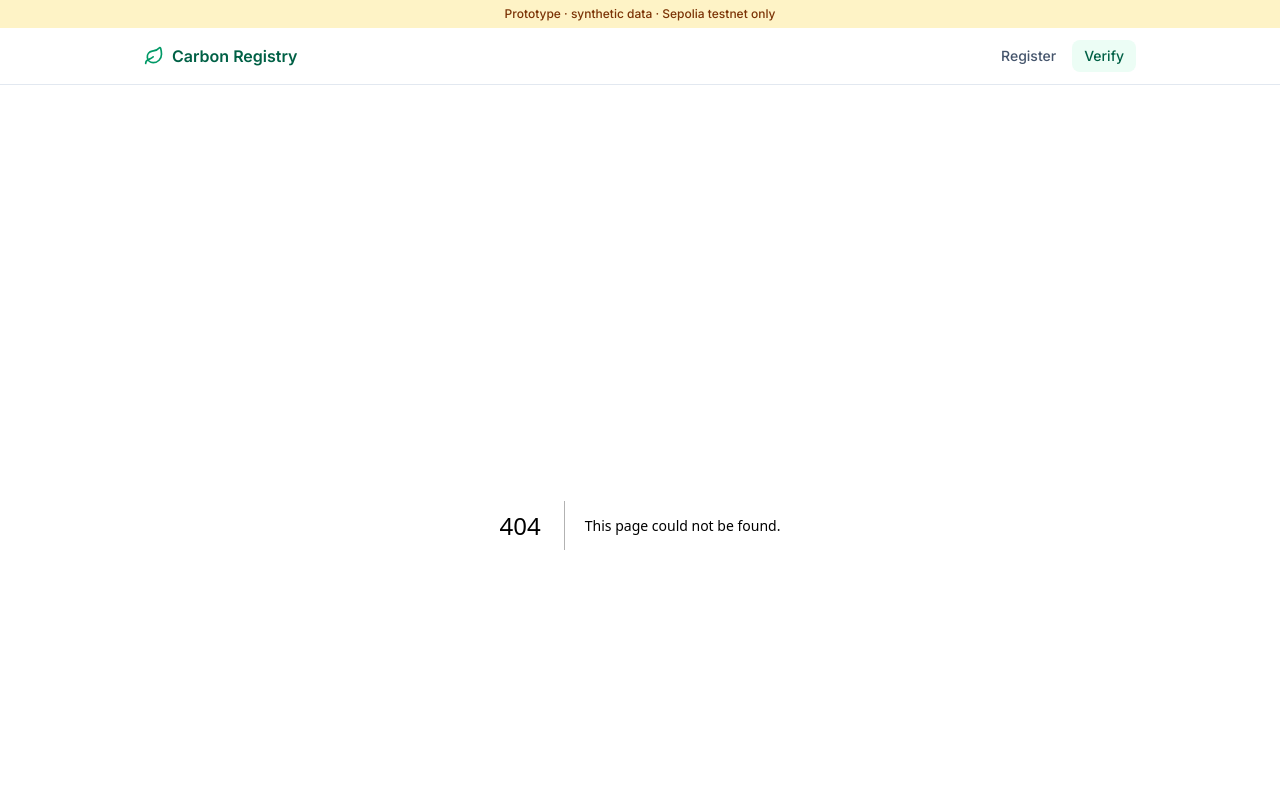
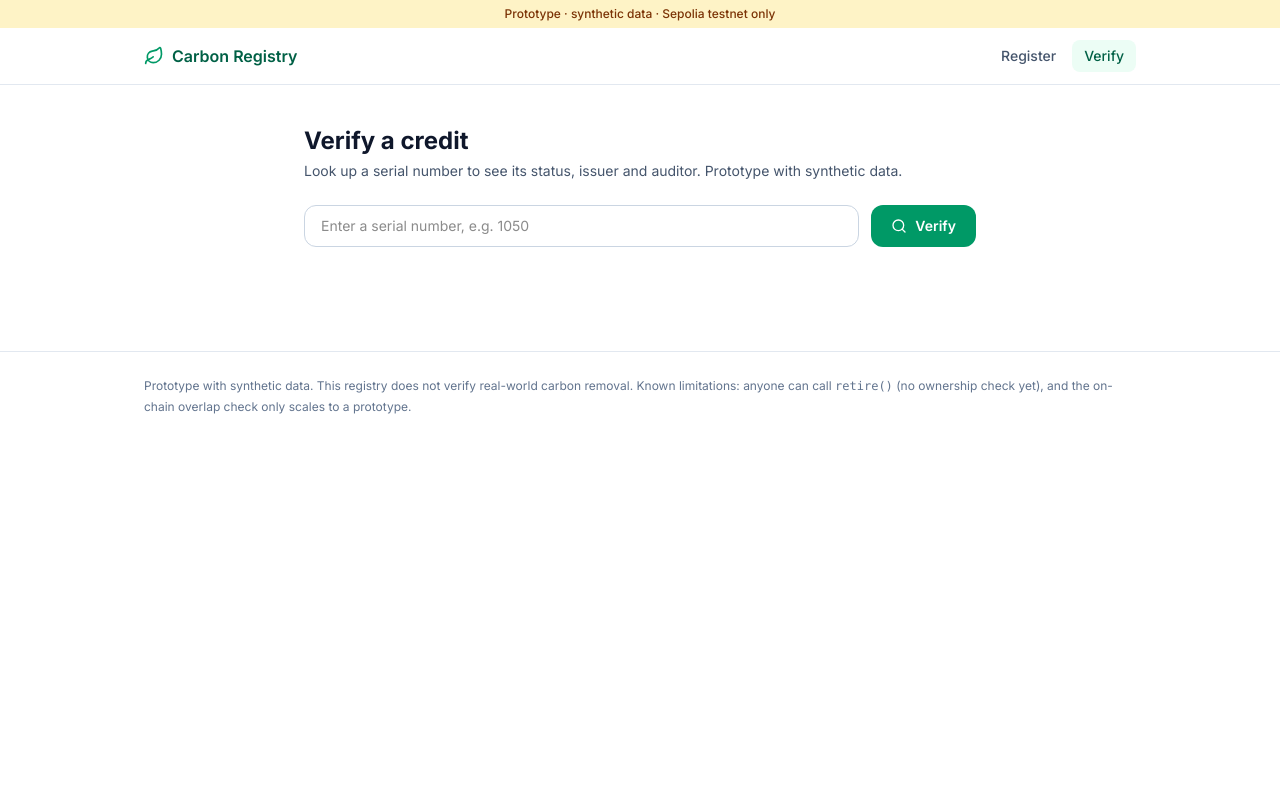
Before and after one commit to shauryasync/carbon-trace, a Next.js app in the folder web/: page /verify in a window 1280 px wide. Before the commit this address had no page. Shown: the top 800 px of the page. Built offline with nearby package versions, Linux system fonts and the light colour scheme.

Commit message:
feat(frontend): add verify page wired to mock data

```diff
--- /dev/null
+++ b/web/app/verify/page.tsx
@@ -0,0 +1,17 @@
+"use client";
+
+import VerifyForm from "@/components/VerifyForm";
+import { mockLookup } from "@/components/mockData";
+
+export default function VerifyPage() {
+  return (
+    <div className="mx-auto max-w-2xl">
+      <h1 className="text-2xl font-bold text-slate-900">Verify a credit</h1>
+      <p className="mt-1 mb-6 text-sm text-slate-600">
+        Look up a serial number to see its status, issuer and auditor. Prototype with synthetic data.
+      </p>
+      {/* Later: swap mockLookup for the Backend API route in web/app/api */}
+      <VerifyForm lookup={mockLookup} />
+    </div>
+  );
+}
```
